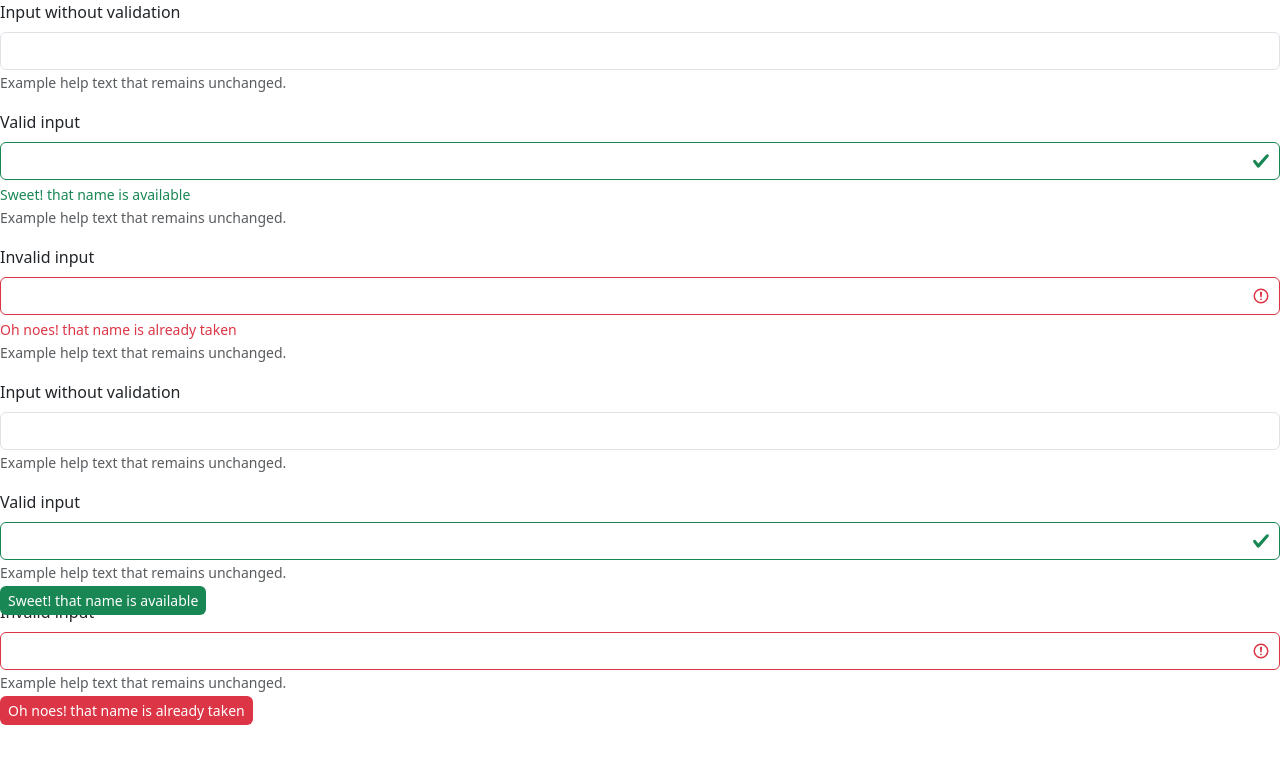
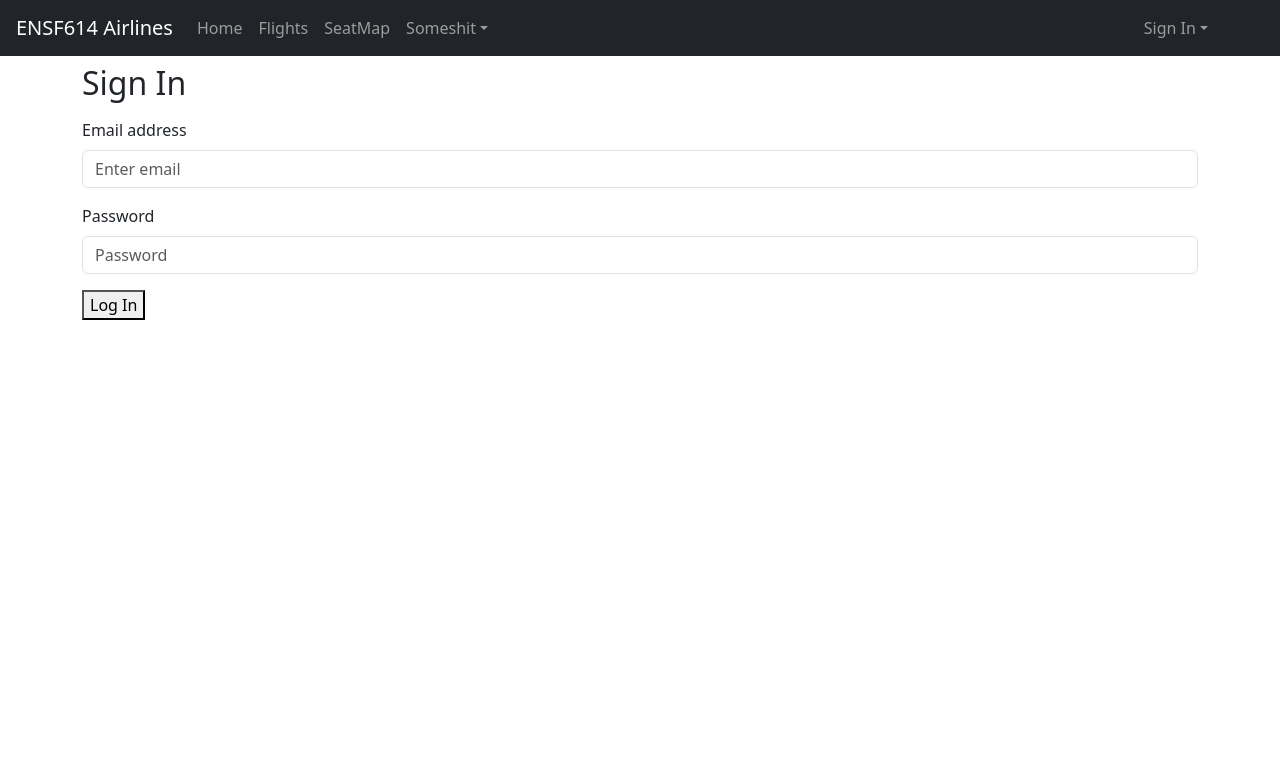
Before and after one commit to ENSF614/ensf614spa, a React (Create React App) app: page /User/1 in a window 1280 px wide. Shown: the top 764 px of the page. Built offline with nearby package versions, Linux system fonts and the light colour scheme.

Commit message:
Got auth mostly working.

```diff
--- a/src/App.tsx
+++ b/src/App.tsx
@@ -53,7 +53,7 @@ const App = () => {
           <Routes>
               <Route path="/" Component={Home} />
               <Route path="/login" Component={LogIn} />
-              <Route path="/signup" Component={Home} />
+              <Route path="/signup" Component={SignUp} />
               <Route path="/Flights" Component={Flights} />
               <Route path="/SeatMap" Component={SeatMap} />
               <Route path="/PaymentForm" Component={PaymentForm} />
--- a/src/Auth/authTypes.ts
+++ b/src/Auth/authTypes.ts
@@ -29,5 +29,5 @@ export class UserRoles {
     static readonly StaffOrBetter = [UserRole.Admin, UserRole.Staff]
     static readonly TravelAgentOrBetter = [UserRole.Admin, UserRole.Staff, UserRole.TravelAgent]
     static readonly RegisteredUserOrBetter = [UserRole.Admin, UserRole.Staff, UserRole.TravelAgent, UserRole.RegisteredUser]
-    static readonly UserOrBetter = [UserRole.Admin, UserRole.User]
+    static readonly UserOrBetter = [UserRole.Admin, UserRole.Staff, UserRole.TravelAgent, UserRole.RegisteredUser, UserRole.User]
 }
--- a/src/Components/Auth/LogIn.tsx
+++ b/src/Components/Auth/LogIn.tsx
@@ -1,86 +1,71 @@
-import {Form, FormFeedback, FormGroup, FormText, Input, Label} from "reactstrap";
-
+import React, { useState } from 'react';
+import { Form } from "react-bootstrap";
+import { useAuth } from "../../Auth/AuthProvider";
+import PageLayout from "../PageLayout";
+import { useLocation, useNavigate } from 'react-router-dom';
 
 const LogIn = () => {
+    const { login } = useAuth();
+    const navigate = useNavigate();
+    const location = useLocation();
+
+    // Get the from location
+    const {from} = location.state || {from: {pathname: "/"}};
+
+    // State for form inputs
+    const [email, setEmail] = useState('');
+    const [password, setPassword] = useState('');
+
+    // Handle input changes
+    const handleEmailChange = (e:any) =>{
+        e.preventDefault()
+        setEmail(e.target.value);
+    }
+    const handlePasswordChange = (e:any) => {
+        e.preventDefault()
+        setPassword(e.target.value);
+    }
+
+    // Handle form submission
+    const handleSubmit = async (e:any) => {
+        // e.preventDefault(); // Prevents default form submission behavior
+        try {
+            await login({ email, password });
+
+            navigate(from)
+        } catch (error:any) {
+            alert(error.message);
+        }
+    };
+
     return (
-        <Form>
-            <FormGroup>
-                <Label for="exampleEmail">
-                    Input without validation
-                </Label>
-                <Input />
-                <FormFeedback>
-                    You will not be able to see this
-                </FormFeedback>
-                <FormText>
-                    Example help text that remains unchanged.
-                </FormText>
-            </FormGroup>
-            <FormGroup>
-                <Label for="exampleEmail">
-                    Valid input
-                </Label>
-                <Input valid />
-                <FormFeedback valid>
-                    Sweet! that name is available
-                </FormFeedback>
-                <FormText>
-                    Example help text that remains unchanged.
-                </FormText>
-            </FormGroup>
-            <FormGroup>
-                <Label for="examplePassword">
-                    Invalid input
-                </Label>
-                <Input invalid />
-                <FormFeedback>
-                    Oh noes! that name is already taken
-                </FormFeedback>
-                <FormText>
-                    Example help text that remains unchanged.
-                </FormText>
-            </FormGroup>
-            <FormGroup>
-                <Label for="exampleEmail">
-                    Input without validation
-                </Label>
-                <Input />
-                <FormFeedback tooltip>
-                    You will not be able to see this
-                </FormFeedback>
-                <FormText>
-                    Example help text that remains unchanged.
-                </FormText>
-            </FormGroup>
-            <FormGroup className="position-relative">
-                <Label for="exampleEmail">
-                    Valid input
-                </Label>
-                <Input valid />
-                <FormFeedback
-                    tooltip
-                    valid
-                >
-                    Sweet! that name is available
-                </FormFeedback>
-                <FormText>
-                    Example help text that remains unchanged.
-                </FormText>
-            </FormGroup>
-            <FormGroup className="position-relative">
-                <Label for="examplePassword">
-                    Invalid input
-                </Label>
-                <Input invalid />
-                <FormFeedback tooltip>
-                    Oh noes! that name is already taken
-                </FormFeedback>
-                <FormText>
-                    Example help text that remains unchanged.
-                </FormText>
-            </FormGroup>
-        </Form>
-    )
+        <PageLayout>
+            <h2 className="mt-2">Sign In</h2>
+            <Form className="mt-3" onSubmit={handleSubmit}>
+                <Form.Group className="mb-3" controlId="formGroupEmail">
+                    <Form.Label>Email address</Form.Label>
+                    <Form.Control
+                        type="email"
+                        placeholder="Enter email"
+                        value={email}
+                        onChange={handleEmailChange}
+                    />
+                </Form.Group>
+                <Form.Group className="mb-3" controlId="formGroupPassword">
+                    <Form.Label>Password</Form.Label>
+                    <Form.Control
+                        type="password"
+                        placeholder="Password"
+                        value={password}
+                        onChange={handlePasswordChange}
+                    />
+                </Form.Group>
+                <button type="submit">Log In</button>
+            </Form>
+
+        </PageLayout>
+
+    );
 }
 
-export default LogIn
+export default LogIn;
--- a/src/Components/PageLayout.tsx
+++ b/src/Components/PageLayout.tsx
@@ -1,4 +1,6 @@
 import {Nav, Navbar, NavDropdown} from "react-bootstrap";
+import {useAuth} from "../Auth/AuthProvider";
+import {Link, useLocation} from "react-router-dom";
 
 interface Props{
     children?: any;
@@ -6,9 +8,12 @@ interface Props{
 
 const PageLayout = ({
     children}:Props) => {
+    const {user, logout} = useAuth();
+    const location = useLocation()
+
     return(
-        <div>
-            <Navbar bg="dark" variant="dark">
+        <div  className="">
+            <Navbar className="px-3" bg="dark" variant="dark">
                 <Navbar.Brand href="/">ENSF614 Airlines</Navbar.Brand>
                 <Navbar.Toggle aria-controls='basic-navbar-nav' />
                 <Navbar.Collapse id='basic-navbar-nav'>
@@ -20,6 +25,23 @@ const PageLayout = ({
                             <NavDropdown.Item href="#">Book a Flight</NavDropdown.Item>
                             <NavDropdown.Item href="#">Check Flight Status</NavDropdown.Item>
                             <NavDropdown.Item href="#">Cancel Flight</NavDropdown.Item>
+                        </NavDropdown>
+                    </Nav>
+                    <Nav>
+                        <NavDropdown className="align-items-end me-5" title={user ? `${user.fName} ${user.lName}` : "Sign In"} id="nav-dropdown-user">
+                            {user && (
+                                <>
+                                    <NavDropdown.Item href={`/User/${user.userID}`}>Profile</NavDropdown.Item>
+                                    <NavDropdown.Item onClick={logout} >Log Out</NavDropdown.Item>
+                                </>
+                            )}
+                            {!user && (
+                                <>
+                                    <NavDropdown.Item as={Link} to="/login" state={{ from: location }}>Login</NavDropdown.Item>
+                                    <NavDropdown.Item href="/signup">Sign Up</NavDropdown.Item>
+                                </>
+                            )}
+                            {/* Add other user-related links here */}
                         </NavDropdown>
                     </Nav>
                 </Navbar.Collapse>
--- a/src/Components/User/SignUp.tsx
+++ b/src/Components/User/SignUp.tsx
@@ -1,13 +1,10 @@
-import {createUser, NewUser} from "../../API/users";
-import {Button, Col, Form, FormGroup, Input, Label, Row} from "reactstrap";
-import {useState} from "react";
+import { createUser, NewUser } from "../../API/users";
+import { useState } from "react";
 import PageLayout from "../PageLayout";
-import {UserRole} from "../../Auth/authTypes";
-
+import { UserRole } from "../../Auth/authTypes";
+import { Button, Col, Form, FormControl, FormGroup, FormCheck, FormLabel, Row } from 'react-bootstrap';
 
 const SignUp = () => {
-
-
     const [newUser, setNewUser] = useState<NewUser>({
         email: "",
         joinedOnDate: "",
@@ -24,66 +21,64 @@ const SignUp = () => {
         companionPass: false,
         loungePass: false,
         role: UserRole.User
-    })
+    });
 
-    const [confirmPassword, setConfirmPassword] = useState<string>("")
+    const [confirmPassword, setConfirmPassword] = useState<string>("");
 
     const handleInputChange = (e: any) => {
-        e.preventDefault()
+        e.preventDefault();
         const { name, value } = e.target;
-        setNewUser((prevUser) => ({
+        setNewUser(prevUser => ({
             ...prevUser,
             [name]: value
         }));
     };
 
     const handleConfirmPasswordChange = (e: any) => {
-        e.preventDefault()
+        e.preventDefault();
         const { value } = e.target;
-        setConfirmPassword(value)
-    }
+        setConfirmPassword(value);
+    };
 
     const handleRegisterForRewards = (e: any) => {
-        e.preventDefault()
+        e.preventDefault();
         const { name, checked } = e.target;
-        setNewUser((prevUser) => ({
+        setNewUser(prevUser => ({
             ...prevUser,
             [name]: checked ? UserRole.RegisteredUser : UserRole.User,
             companionPass: !!checked,
             loungePass: !!checked,
             joinedOnDate: checked ? new Date().toISOString().slice(0, 10) : ""
         }));
-    }
+    };
 
     const handleSubmit = (e: any) => {
-        if(newUser.password !== confirmPassword){
-            alert("Passwords do not match")
-            return
+        // console.dir(newUser)
+        e.preventDefault();
+        if (newUser.password !== confirmPassword) {
+            alert("Passwords do not match");
+            return;
         }
         createUser(newUser)
-            .then((response) => {
-                console.log(response)
-                alert("User created successfully")
+            .then(response => {
+                console.log(response);
+                alert("User created successfully");
             }).catch(error => {
-            console.log(error)
-            alert("Error creating user")
-        })
-    }
+            console.log(error);
+            alert("Error creating user");
+        });
+    };
 
-
-
-
-    return<PageLayout>
+    return (
+        <PageLayout>
             <h2 className="mt-3">Sign Up</h2>
             <div className="container mt-5">
                 <Form>
                     <Row>
                         <Col md={6}>
                             <FormGroup>
-                            <Label for="fName">
-                                First Name
-                            </Label>
-                            <Input
+                                <FormLabel htmlFor="fName">First Name</FormLabel>
+                                <FormControl
                                     id="fName"
                                     name="fName"
                                     type="text"
@@ -94,13 +89,11 @@ const SignUp = () => {
                         </Col>
                         <Col md={6}>
                             <FormGroup>
-                            <Label for="lName">
-                                Last Name
-                            </Label>
-                            <Input
+                                <FormLabel htmlFor="lName">Last Name</FormLabel>
+                                <FormControl
                                     id="lName"
                                     name="lName"
-                                type="email"
+                                    type="text"
                                     value={newUser?.lName || ""}
                                     onChange={handleInputChange}
                                 />
@@ -108,10 +101,8 @@ const SignUp = () => {
                         </Col>
                         <Col md={6}>
                             <FormGroup>
-                            <Label for="password">
-                                Password
-                            </Label>
-                            <Input
+                                <FormLabel htmlFor="password">Password</FormLabel>
+                                <FormControl
                                     id="password"
                                     name="password"
                                     type="password"
@@ -122,10 +113,8 @@ const SignUp = () => {
                         </Col>
                         <Col md={6}>
                             <FormGroup>
-                            <Label for="confirmPassword">
-                                Confirm Password
-                            </Label>
-                            <Input
+                                <FormLabel htmlFor="confirmPassword">Confirm Password</FormLabel>
+                                <FormControl
                                     id="confirmPassword"
                                     name="confirmPassword"
                                     type="password"
@@ -138,10 +127,8 @@ const SignUp = () => {
                     <Row>
                         <Col md={6}>
                             <FormGroup>
-                            <Label for="email">
-                                E-mail
-                            </Label>
-                            <Input
+                                <FormLabel htmlFor="email">E-mail</FormLabel>
+                                <FormControl
                                     id="email"
                                     name="email"
                                     type="email"
@@ -152,25 +139,20 @@ const SignUp = () => {
                         </Col>
                         <Col md={6}>
                             <FormGroup>
-                            <Label for="phoneNumber">
-                                Phone Number
-                            </Label>
-                            <Input
-                                id="phoneNumber
-                                name="phoneNumber
+                                <FormLabel htmlFor="phoneNumber">Phone Number</FormLabel>
+                                <FormControl
+                                    id="phoneNumber"
+                                    name="phoneNumber"
                                     type="text"
                                     value={newUser?.phoneNumber || ""}
                                     onChange={handleInputChange}
                                 />
                             </FormGroup>
-
                         </Col>
                     </Row>
                     <FormGroup>
-                    <Label for="address">
-                        Address
-                    </Label>
-                    <Input
+                        <FormLabel htmlFor="address">Address</FormLabel>
+                        <FormControl
                             id="address"
                             name="address"
                             placeholder="1234 Main St"
@@ -178,15 +160,11 @@ const SignUp = () => {
                             onChange={handleInputChange}
                         />
                     </FormGroup>
-
-
                     <Row>
                         <Col md={4}>
                             <FormGroup>
-                            <Label for="city">
-                                City
-                            </Label>
-                            <Input
+                                <FormLabel htmlFor="city">City</FormLabel>
+                                <FormControl
                                     id="city"
                                     name="city"
                                     value={newUser?.city || ""}
@@ -196,10 +174,8 @@ const SignUp = () => {
                         </Col>
                         <Col md={3}>
                             <FormGroup>
-                            <Label for="province">
-                                Province
-                            </Label>
-                            <Input
+                                <FormLabel htmlFor="province">Province</FormLabel>
+                                <FormControl
                                     id="province"
                                     name="province"
                                     value={newUser?.province || ""}
@@ -209,12 +185,10 @@ const SignUp = () => {
                         </Col>
                         <Col md={2}>
                             <FormGroup>
-                            <Label for="postal">
-                                Postal Code / Zip
-                            </Label>
-                            <Input
+                                <FormLabel htmlFor="postal">Postal Code / Zip</FormLabel>
+                                <FormControl
                                     id="postal"
-                                name="zip"
+                                    name="postal"
                                     value={newUser?.postal || ""}
                                     onChange={handleInputChange}
                                 />
@@ -222,10 +196,8 @@ const SignUp = () => {
                         </Col>
                         <Col md={3}>
                             <FormGroup>
-                            <Label for="country">
-                                Country
-                            </Label>
-                            <Input
+                                <FormLabel htmlFor="country">Country</FormLabel>
+                                <FormControl
                                     id="country"
                                     name="country"
                                     value={newUser?.country || ""}
@@ -234,20 +206,14 @@ const SignUp = () => {
                             </FormGroup>
                         </Col>
                     </Row>
-                <FormGroup check>
-                    <Input
+                    <FormGroup>
+                        <FormCheck
                             id="rewardsEnrollment"
                             name="role"
-                        type="checkbox"
+                            label="Join Fake Airlines Rewards Program - Gives you access to our exclusive lounges and companion pass."
                             checked={newUser?.role === UserRole.RegisteredUser}
                             onChange={handleRegisterForRewards}
                         />
-                    <Label
-                        check
-                        for="exampleCheck"
-                    >
-                        Join Fake Airlines Rewards Program - Gives you access to our exclusive lounges and companion pass.
-                    </Label>
                     </FormGroup>
                     <Button
                         className="offset-11"
@@ -257,9 +223,8 @@ const SignUp = () => {
                     </Button>
                 </Form>
             </div>
-
         </PageLayout>
+    );
 }
 
-
-export default SignUp
+export default SignUp;
```
Also changed, not shown: src/API/users.ts (+10 -2 lines), src/Auth/AuthProvider.tsx (+21 -5 lines). Lines whose indentation alone changed are shown as unchanged.
